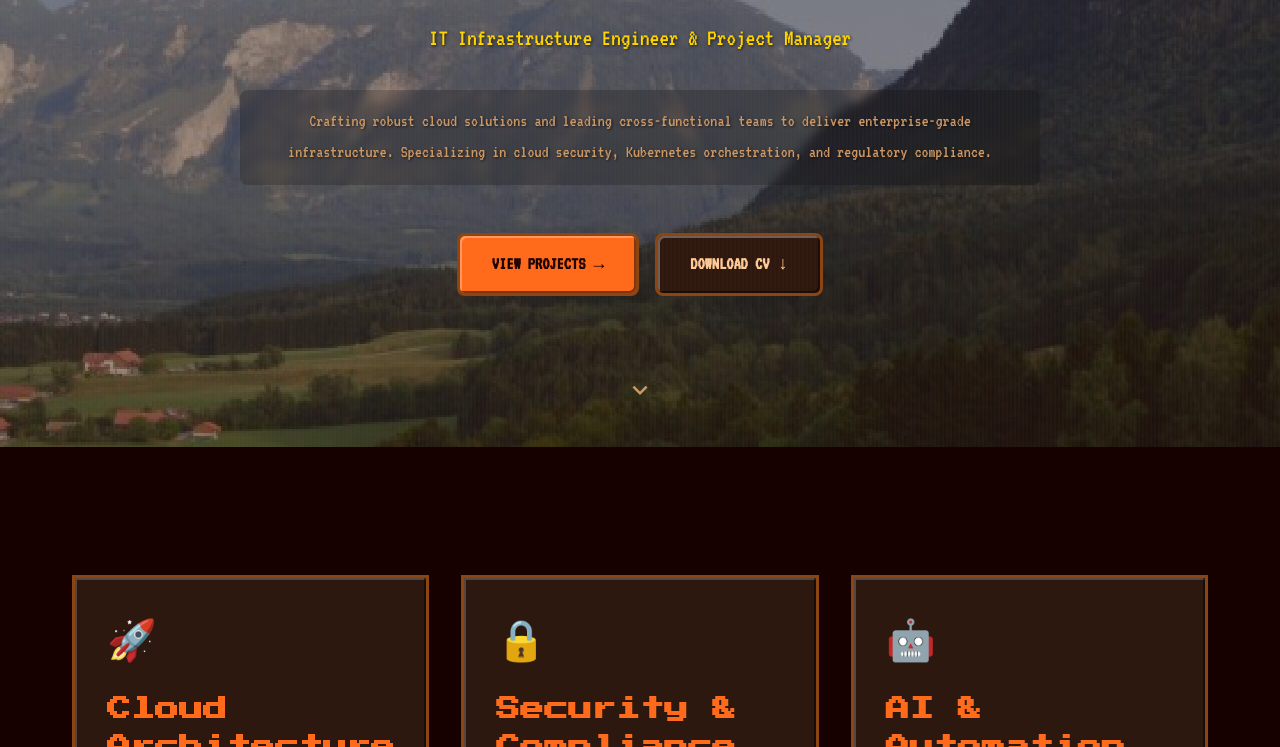
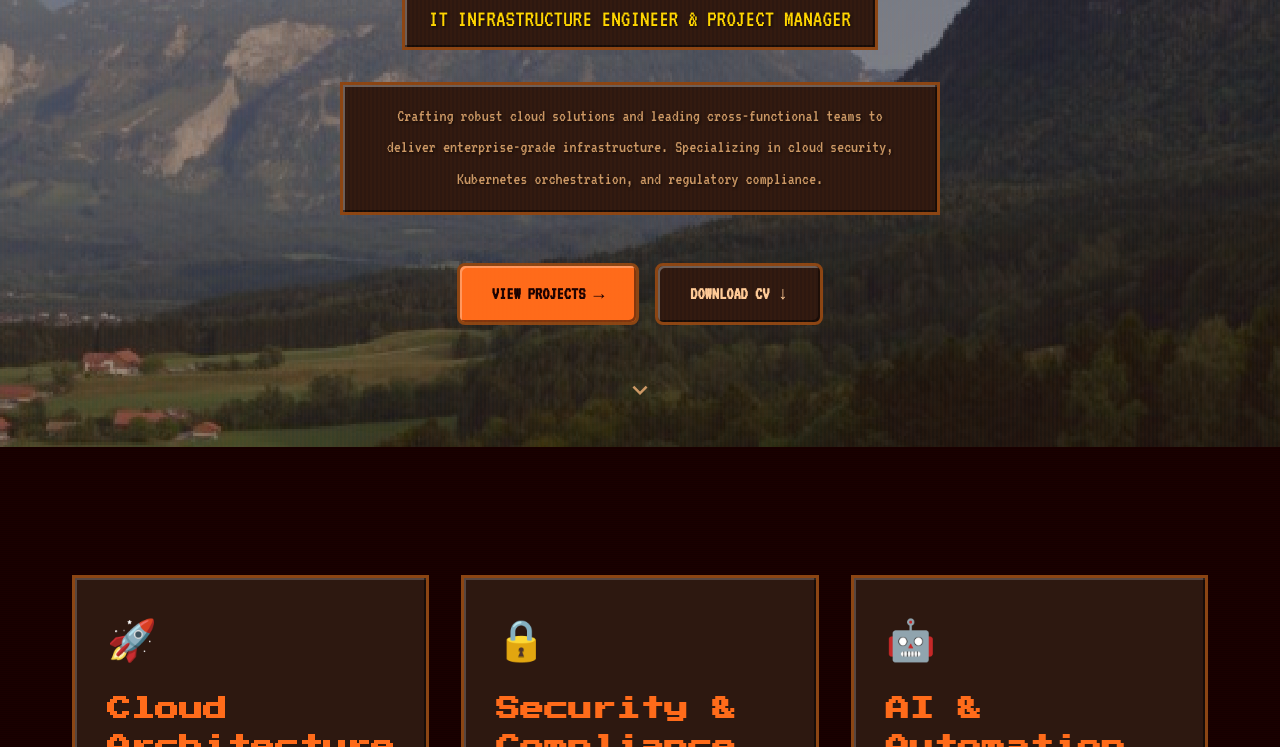
Before and after one commit to noperoni/krisztian-kovacs-portfolio, a plain HTML site: page index.html in a window 1280 px wide. Shown: the part 353-1100 px from the top of the page. Drawn offline with Linux system fonts and the light colour scheme.

Commit message:
Style subtitle and hero description to match button styles in fun theme
- Add retro 3D border styling to subtitle in fun mode
- Style hero description with button-like appearance in fun mode
- Ensure proper colors for light/dark themes
- Remove rounded corners in fun mode for authentic retro look

```diff
--- a/index.html
+++ b/index.html
@@ -104,6 +104,30 @@
             color: var(--text-secondary);
         }
 
+        /* Fun theme button-like styles for subtitle */
+        body[data-fun="on"] .subtitle {
+            display: inline-block;
+            padding: 0.5rem 1.5rem;
+            border: 3px solid var(--border-color);
+            background: var(--surface-color);
+            text-transform: uppercase;
+            box-shadow:
+                inset -2px -2px 0 rgba(0,0,0,0.5),
+                inset 2px 2px 0 rgba(255,255,255,0.3);
+            margin-bottom: 2rem;
+        }
+
+        body[data-fun="on"][data-theme="light"] .subtitle {
+            background: rgba(245,230,211,0.95);
+            color: var(--text-color);
+            border-color: var(--accent-color);
+        }
+
+        body[data-fun="on"][data-theme="dark"] .subtitle {
+            background: var(--surface-color);
+            color: var(--secondary-color);
+        }
+
         .hero-description {
             font-size: 1.1rem;
             color: var(--text-secondary);
@@ -114,6 +138,32 @@
             padding: 1rem;
             border-radius: 0.5rem;
             backdrop-filter: blur(5px);
+        }
+
+        /* Fun theme button-like styles for hero description */
+        body[data-fun="on"] .hero-description {
+            display: inline-block;
+            max-width: 600px;
+            padding: 1rem 2rem;
+            border: 3px solid var(--border-color);
+            background: var(--surface-color);
+            box-shadow:
+                inset -2px -2px 0 rgba(0,0,0,0.5),
+                inset 2px 2px 0 rgba(255,255,255,0.3);
+            border-radius: 0;
+            backdrop-filter: none;
+        }
+
+        body[data-fun="on"][data-theme="light"] .hero-description {
+            background: rgba(245,230,211,0.95);
+            color: var(--text-color);
+            border-color: var(--accent-color);
+            text-shadow: none;
+        }
+
+        body[data-fun="on"][data-theme="dark"] .hero-description {
+            background: var(--surface-color);
+            color: var(--text-secondary);
         }
 
         /* CTA Buttons */
```
